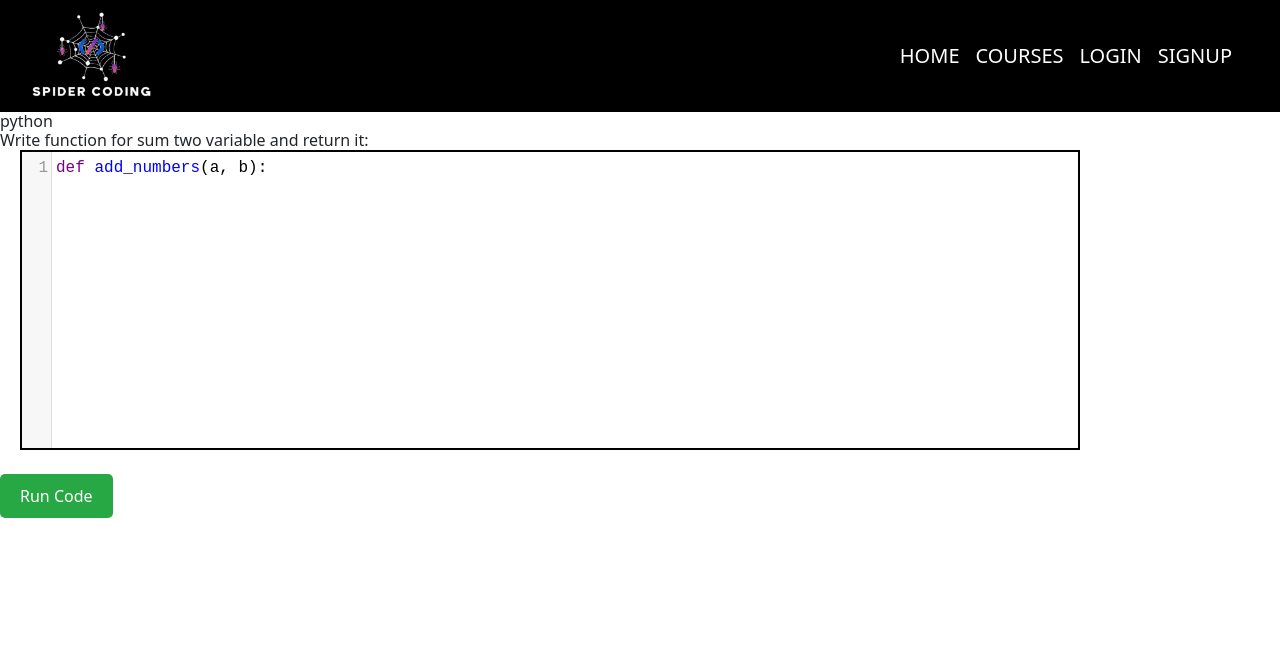
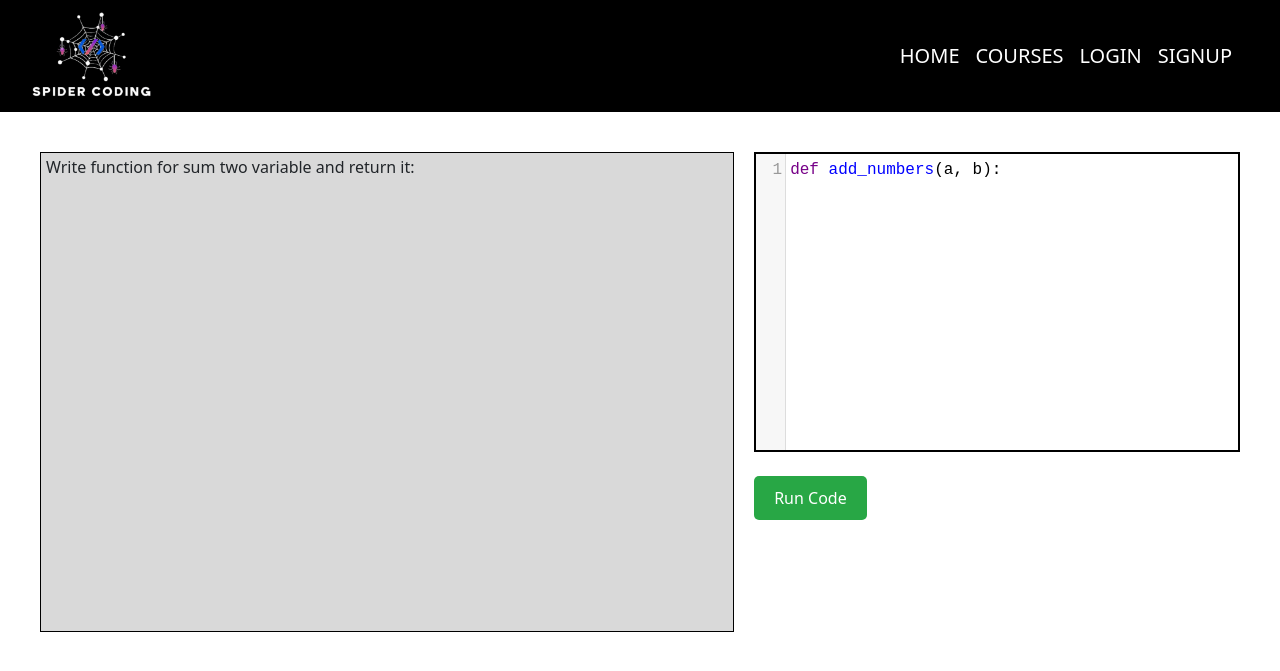
Before and after one commit to hassanmok/final_edu_2, a Django app: page /random_problem?course_name=python&type=sum in a window 1280 px wide. Shown: the top 671 px of the page. Run offline with Django 5.2, Linux system fonts and the light colour scheme; some libraries are stand-ins or nearby versions.

Commit message:
hassan edit

```diff
--- a/edu_app/templates/random_problem.html
+++ b/edu_app/templates/random_problem.html
@@ -47,11 +47,14 @@
         </div>
     </div>
     {% if course_name == "python" %}
-        <div>
-            <h1>{{ course_name }}</h1>
+        <div class="flex m-10">
             {% if type_of_problem == "sum" %}
+            <div id="document" style="margin-right: 20px; width: 50rem; display: flex; flex-direction: column; justify-content: space-between;">
+                <div style="height: 30rem; border: 1px solid black; padding: 5px; background-color: #D9D9D9;">
                     <h1>Write function for sum two variable and return it: </h1>
-            <form action="{% url 'test_code' %}" method="post">
+                </div>
+            </div>
+            <form action="{% url 'test_code' %}" method="post" style="width: 35rem;">
                 {% csrf_token %}
                 <textarea name="user_code" id="editor">def add_numbers(a, b):</textarea>
                 <input type="hidden" name="type" value="{{ type_of_problem }}">
@@ -60,8 +63,12 @@
             </form>
             {% endif %}
             {% if type_of_problem == "div" %}
+            <div id="document" style="margin-right: 20px; width: 50rem; display: flex; flex-direction: column; justify-content: space-between;">
+                <div style="height: 30rem; border: 1px solid black; padding: 5px; background-color: #D9D9D9;">
                     <h1>Write function for div two variable and return it: </h1>
-            <form action="{% url 'test_code' %}" method="post">
+                </div>
+            </div>
+            <form action="{% url 'test_code' %}" method="post" style="width: 35rem;">
                 {% csrf_token %}
                 <textarea name="user_code" id="editor">def div_numbers(a, b):</textarea>
                 <input type="hidden" name="type" value="{{ type_of_problem }}">
@@ -70,8 +77,14 @@
             </form>
             {% endif %}
             {% if type_of_problem == "even" %}
+            <div id="document" style="margin-right: 20px; width: 50rem; display: flex; flex-direction: column; justify-content: space-between;">
+                <div style="height: 30rem; border: 1px solid black; padding: 5px; background-color: #D9D9D9;">
+
                 <h1>Write function for sort the even numbers in the array and return it, a is a random number in array: </h1>
-            <form action="{% url 'test_code' %}" method="post">
+
+                </div>
+            </div>
+            <form action="{% url 'test_code' %}" method="post" style="width: 35rem;">
                 {% csrf_token %}
                 <textarea name="user_code" id="editor">def even_numbers(a):</textarea>
                 <input type="hidden" name="type" value="{{ type_of_problem }}">
@@ -79,18 +92,38 @@
                 <button id="runCodeBtn" class="run-btn">Run Code</button>
             </form>
             {% endif %}
+
                 {% if type_of_problem == "LargestofThreeNumbers" %}
+
+                <div id="document" style="margin-right: 20px; width: 50rem; display: flex; flex-direction: column; justify-content: space-between;">
+                    <div style="height: 30rem; border: 1px solid black; padding: 5px; background-color: #D9D9D9;">
                         <h1>Write a function to return the largest three numbers in a list:</h1>
+                        <br>
+                        <h1>Example:</h1>
+                        <br>
+                        <h1>numbers = [10, 4, 3, 50, 23, 90]</h1>
+                        <br>
+                        <h1># Output: [90, 50, 23]</h1>
+                    </div>
+                </div>
 
-            <form action="{% url 'test_code' %}" method="post">
+
+
+                <form action="{% url 'test_code' %}" method="post" style="width: 35rem;">
                     {% csrf_token %}
-                <textarea name="user_code" id="editor">def Largest_of_Three_Numbers(a):</textarea>
+                    <textarea cols="20" name="user_code" id="editor">def Largest_of_Three_Numbers(a):</textarea>
                     <input type="hidden" name="type" value="{{ type_of_problem }}">
                     <br>
                     <button id="runCodeBtn" class="run-btn">Run Code</button>
                 </form>
                 {% endif %}
+
+
+
             {% if type_of_problem == "Simple_Calculator" %}
+            <div id="document" style="margin-right: 20px; width: 50rem; display: flex; flex-direction: column; justify-content: space-between;">
+                <div style="height: 30rem; border: 1px solid black; padding: 5px; background-color: #D9D9D9;">
+
                     <h1>Write simple calculator, of two variable and the thired is operator, and return the value of operation:</h1>
                     <br>
                     <h1>for example:
@@ -100,7 +133,10 @@
                         Simple_Calculator(4,6,+) == 10
 
                     </h1>
-            <form action="{% url 'test_code' %}" method="post">
+                </div>
+            </div>
+
+                <form action="{% url 'test_code' %}" method="post" style="width: 35rem;">
                     {% csrf_token %}
                     <textarea name="user_code" id="editor">def Simple_Calculator(a,b,x):</textarea>
                     <input type="hidden" name="type" value="{{ type_of_problem }}">
--- a/static/style.css
+++ b/static/style.css
@@ -389,8 +389,6 @@ body {
 
 .CodeMirror {
   border: 2px solid black;
-  margin-left: 20px;
-  margin-right: 200px;
   height: 300px;
 }
 
```
Lines whose indentation alone changed are shown as unchanged.
